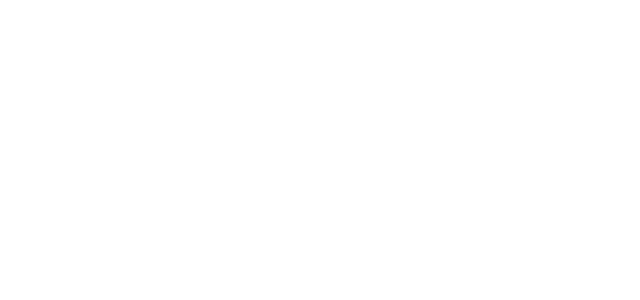
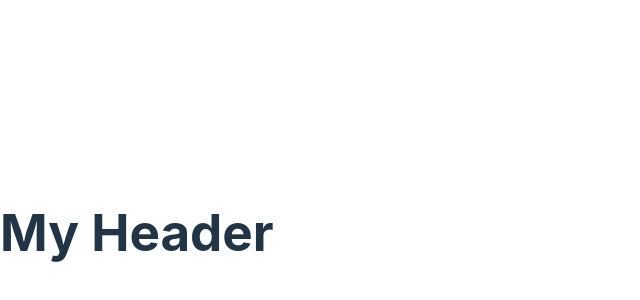
Before and after one commit to Piwoksn/React-Js-2, a React (Vite) app in the folder my-react-app/: page / in a window 1280 px wide. Shown: the part 168-468 px from the top of the page, without its empty margins (0-640 px from the left). Built offline with nearby package versions, Linux system fonts and the light colour scheme.

Commit message:
imported the contents of HEAder.jsx into App.jsx

```diff
--- a/my-react-app/src/App.jsx
+++ b/my-react-app/src/App.jsx
@@ -1,3 +1,6 @@
-function App() {}
+import Header from "./Header";
 
+function App() {
+  return <Header />;
+}
 export default App;
--- a/my-react-app/src/Header.jsx
+++ b/my-react-app/src/Header.jsx
@@ -1,3 +1,9 @@
-function Header() {}
+function Header() {
+  return (
+    <header>
+      <h1>My Header</h1>
+    </header>
+  );
+}
 
 export default Header;
```
